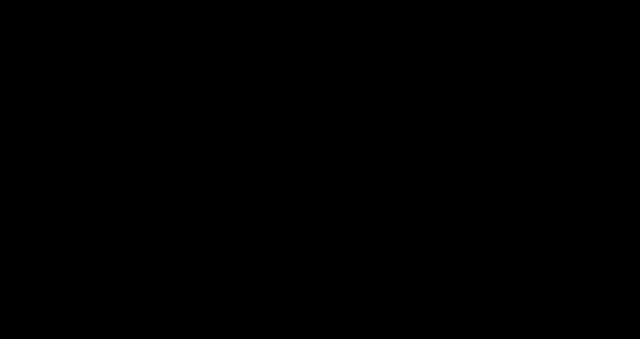
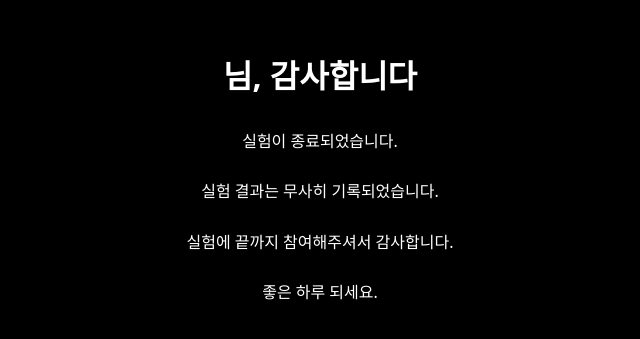
Before and after one commit to se-ul/cognitive-effect-of-blur-ui-experiment, a Next.js app: page /finish in a window 1280 px wide. Before the commit this address had no page. Shown: the part 223-562 px from the top of the page, without its empty margins (320-960 px from the left). Built offline with nearby package versions, Linux system fonts and the light colour scheme.

Commit message:
feat: add finish page

```diff
--- /dev/null
+++ b/pages/finish.ts
@@ -0,0 +1,3 @@
+import Finish from "../src/pages/Finish";
+
+export default Finish;
--- /dev/null
+++ b/src/pages/Finish.tsx
@@ -0,0 +1,40 @@
+import styled from "@emotion/styled";
+import type { NextPage } from "next";
+import { useRouter } from "next/router";
+
+const Result: NextPage = () => {
+  const router = useRouter();
+
+  const { userName } = router.query;
+
+  return (
+    <Center>
+      <Content>
+        <h1>{userName}님, 감사합니다</h1>
+        <p>실험이 종료되었습니다.</p>
+        <p>실험 결과는 무사히 기록되었습니다.</p>
+        <p> 실험에 끝까지 참여해주셔서 감사합니다.</p>
+        <p>좋은 하루 되세요.</p>
+      </Content>
+    </Center>
+  );
+};
+
+export default Result;
+
+const Center = styled.div`
+  width: 100%;
+  height: 100%;
+  display: flex;
+  align-items: center;
+  justify-content: center;
+`;
+
+const Content = styled.div`
+  color: white;
+  padding: 24px;
+  border-radius: 16px;
+  display: flex;
+  flex-direction: column;
+  align-items: center;
+`;
```
Also changed, not shown: src/pages/Result.tsx (+11 -7 lines).
